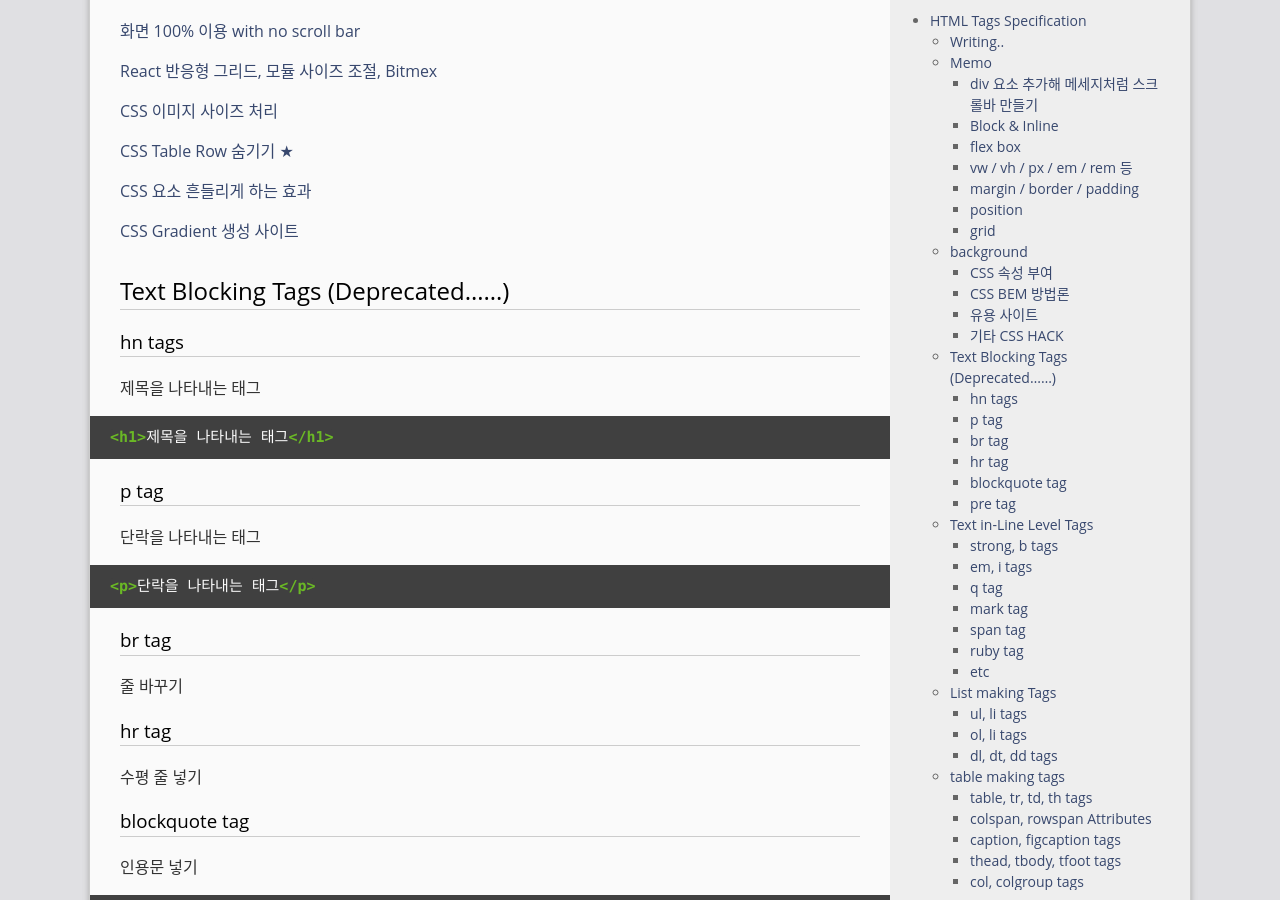
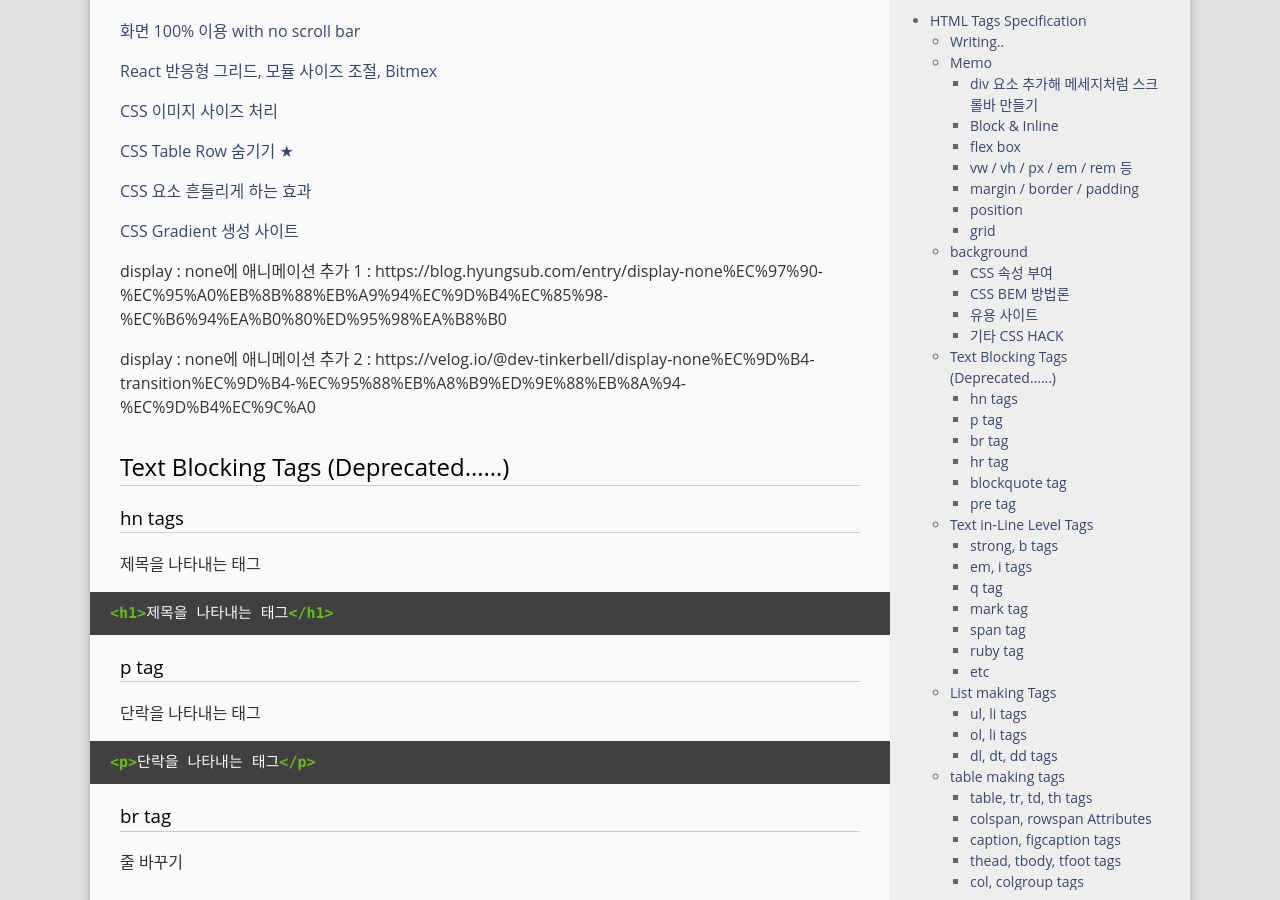
Before and after one commit to gloomydumber/copy, a Jekyll site: the page built from _posts/2020-02-23-HTMLTags.md, in a window 1280 px wide and 900 px high, scrolled down 3172 px. Built offline with Jekyll 4.4.1, drawn with Linux system fonts in a browser that asks for light colours; comment, search, counter and statistics services are not loaded.

Commit message:
PostModded

```diff
--- a/_posts/2020-02-23-HTMLTags.md
+++ b/_posts/2020-02-23-HTMLTags.md
@@ -157,6 +157,10 @@ https://utf8-icons.com/ utf-8 아이콘
 [CSS 요소 흔들리게 하는 효과](https://stackoverflow.com/questions/44355470/how-to-add-shake-animation-for-a-span-element-inside-div){: target="\_blank"}
 
 [CSS Gradient 생성 사이트](https://cssgradient.io/){: target="\_blank"}
+
+display : none에 애니메이션 추가 1 : https://blog.hyungsub.com/entry/display-none%EC%97%90-%EC%95%A0%EB%8B%88%EB%A9%94%EC%9D%B4%EC%85%98-%EC%B6%94%EA%B0%80%ED%95%98%EA%B8%B0
+
+display : none에 애니메이션 추가 2 : https://velog.io/@dev-tinkerbell/display-none%EC%9D%B4-transition%EC%9D%B4-%EC%95%88%EB%A8%B9%ED%9E%88%EB%8A%94-%EC%9D%B4%EC%9C%A0
 
 ## Text Blocking Tags (Deprecated......)
 
```
